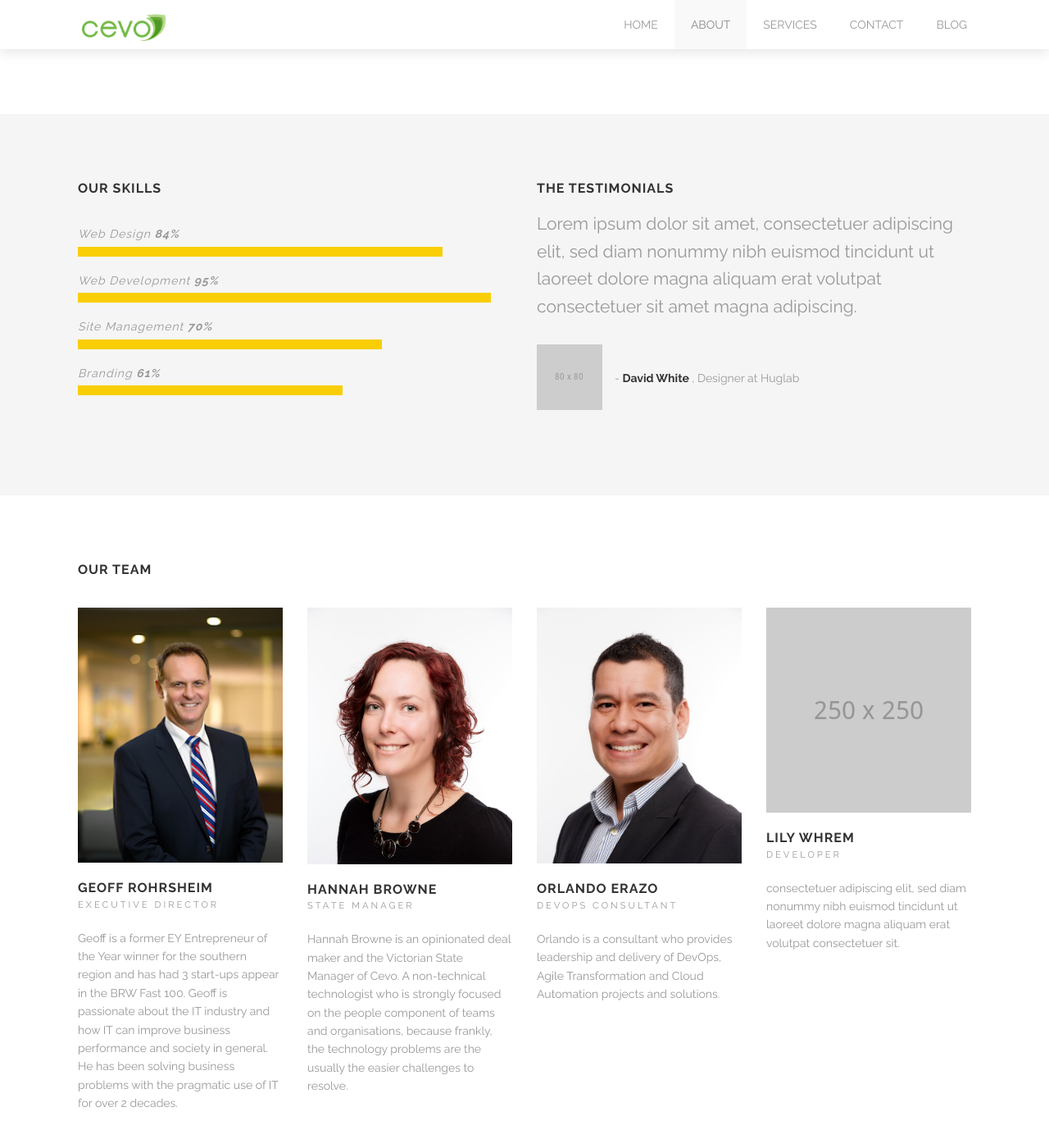
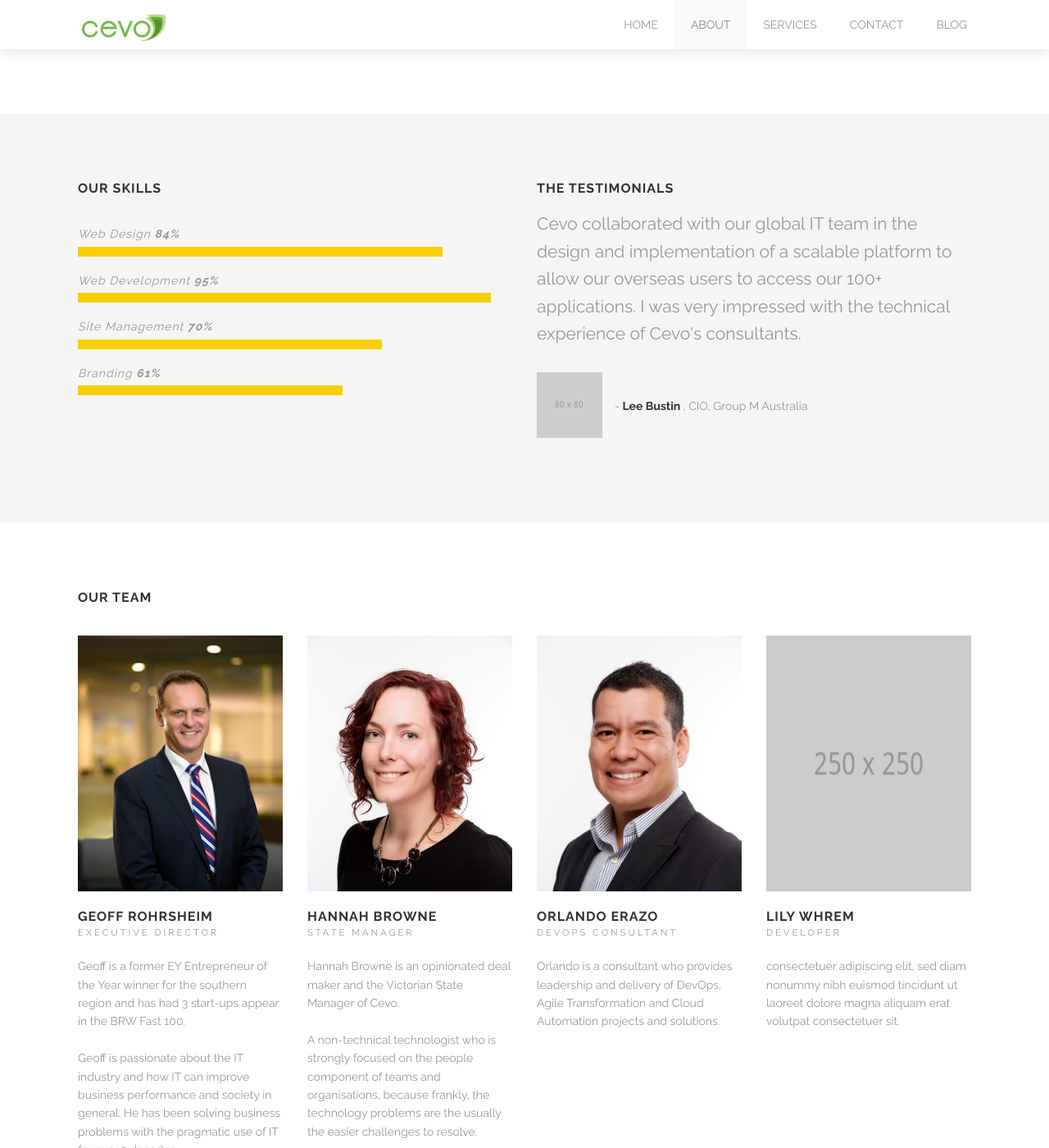
Before and after one commit to nonspecialist/cevoaustralia.github.io, a Jekyll site: the page built from about.html, in a window 1280 px wide and 1400 px high, scrolled down 365 px. Shown: the whole window at 82% size. Built offline with Jekyll 4.4.1, drawn with Linux system fonts in a browser that asks for light colours.

Commit message:
Updated About page to use the common set of testimonials

```diff
--- a/about.html
+++ b/about.html
@@ -11,26 +11,15 @@ skills:
   - title: Branding
     percent: 61
 
-testimonials:
-  - text: "Reprehenderit eos et non et ut eum reprehenderit quis sequi quia vel repellendus id. Velit quit blanditiis dolor quam error eos dolores sequi eaque rerum est. Velit quit blanditiis dolor quam error eos dolores sequi eaque rerum est."
-    author: David White
-    position: Designer at Huglab
-    avatar: images/@stock/author-avatar-1.png
-  - text: "Lorem ipsum dolor sit amet, consectetuer adipiscing elit, sed diam nonummy nibh euismod tincidunt ut laoreet dolore magna aliquam erat volutpat consectetuer sit amet magna adipiscing."
-    author: David White
-    position: Designer at Huglab
-    avatar: images/@stock/author-avatar-2.png
-  - text: "Reprehenderit eos et non et ut eum reprehenderit quis sequi quia vel repellendus id. Velit quit blanditiis dolor quam error eos dolores sequi eaque rerum est. Velit quit blanditiis dolor quam error eos dolores sequi eaque rerum est."
-    author: David White
-    position: Designer at Huglab
-    avatar: images/@stock/author-avatar-3.png
-
 members:
   - name: Geoff Rohrsheim
     position: Executive Director
     desc:
-      Geoff is a former EY Entrepreneur of the Year winner for the southern region and has had 3 start-ups appear in the BRW Fast 100.
-      Geoff is passionate about the IT industry and how IT can improve business performance and society in general. He has been solving business problems with the pragmatic use of IT for over 2 decades.
+      Geoff is a former EY Entrepreneur of the Year winner for the southern
+      region and has had 3 start-ups appear in the BRW Fast 100.
+      <br/><br/>Geoff is passionate about the IT industry and how IT can improve
+      business performance and society in general. He has been solving business
+      problems with the pragmatic use of IT for over 2 decades.
     avatar: images/@stock/Geoff_Headshot.jpg
     socials:
       - icon_class: fa fa-linkedin
@@ -38,7 +27,10 @@ members:
   - name: Hannah Browne
     position: State Manager
     desc:
-      Hannah Browne is an opinionated deal maker and the Victorian State Manager of Cevo. A non-technical technologist who is strongly focused on the people component of teams and organisations, because frankly, the technology problems are the usually the easier challenges to resolve.
+      Hannah Browne is an opinionated deal maker and the Victorian State Manager of Cevo.
+      <br/><br/>A non-technical technologist who is strongly focused on the people
+      component of teams and organisations, because frankly, the technology problems
+      are the usually the easier challenges to resolve.
     avatar: images/@stock/Hanna_Browne.jpg
     socials:
       - icon_class: fa fa-linkedin
@@ -47,11 +39,13 @@ members:
   - name: Orlando Erazo
     position: DevOps Consultant
     desc:
-      Orlando is a consultant who provides leadership and delivery of DevOps, Agile Transformation and Cloud Automation projects and solutions.
+      Orlando is a consultant who provides leadership and delivery of DevOps,
+      Agile Transformation and Cloud Automation projects and solutions.
     avatar: images/@stock/orlando_erazo.jpg
     socials:
       - icon_class: fa fa-linkedin
         url: https://au.linkedin.com/in/orlando-erazo-68a11026
+
   - name: Lily Whrem
     position: Developer
     desc:
@@ -102,7 +96,7 @@ members:
         <div class='row'>
           <div class='small-12 columns'>
             <div class='items'>
-              {% for t in page.testimonials %}
+              {% for t in site.data.testimonials %}
                 <div class='item'>
                   <p class='quote'>{{t.text}}</p>
                   <div class='author'>
@@ -136,10 +130,10 @@ members:
   </div>
   <div class='row'>
     {% for member in page.members %}
-      <div class='small-6 medium-3 large-3 columns'>
+      <div class='small-6 medium-3 large-3 columns clearfix'>
         <div class='mod modTeamMember style-2'>
           <div class='member'>
-            <img class="avatar" alt="" src="{{site.url}}/{{member.avatar}}" />
+            <img class="avatar" alt="" style="height: 312px" src="{{site.url}}/{{member.avatar}}" />
             <div class='overlay'>
               <ul class='socials'>
                 {% for social in member.socials %}
```
Also changed, not shown: _data/testimonials.yml (+8 -0 lines).
